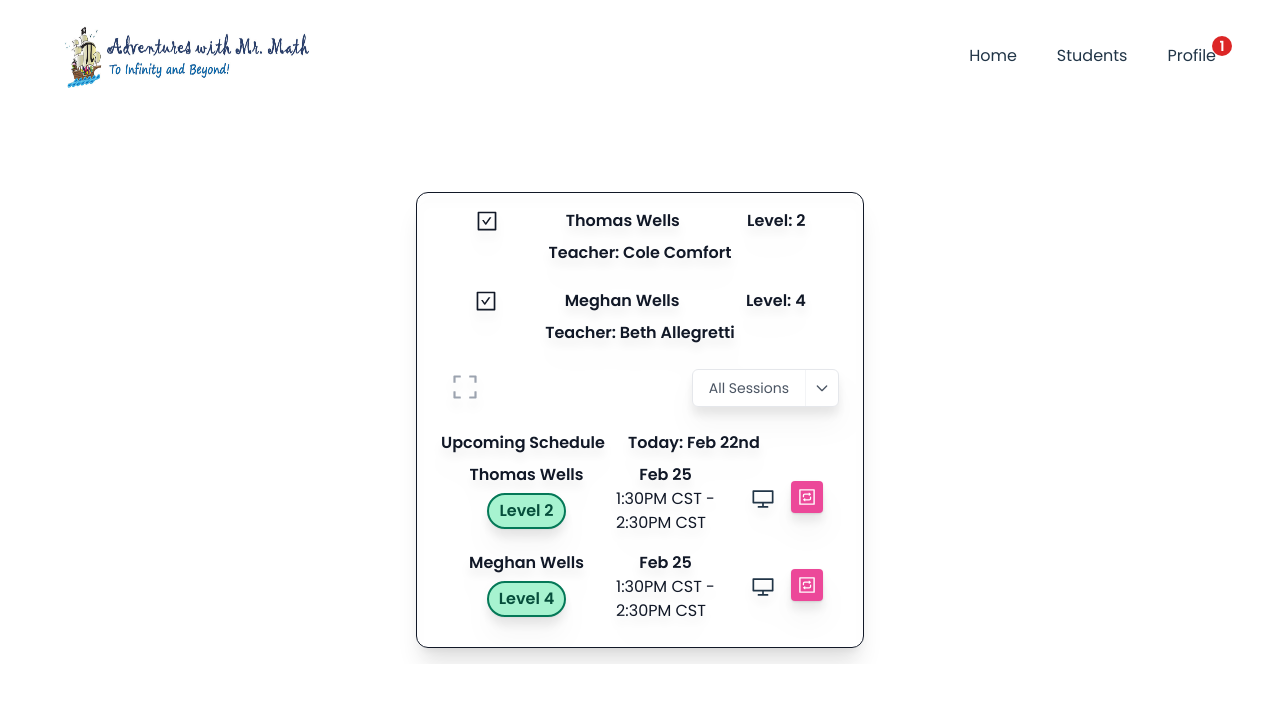
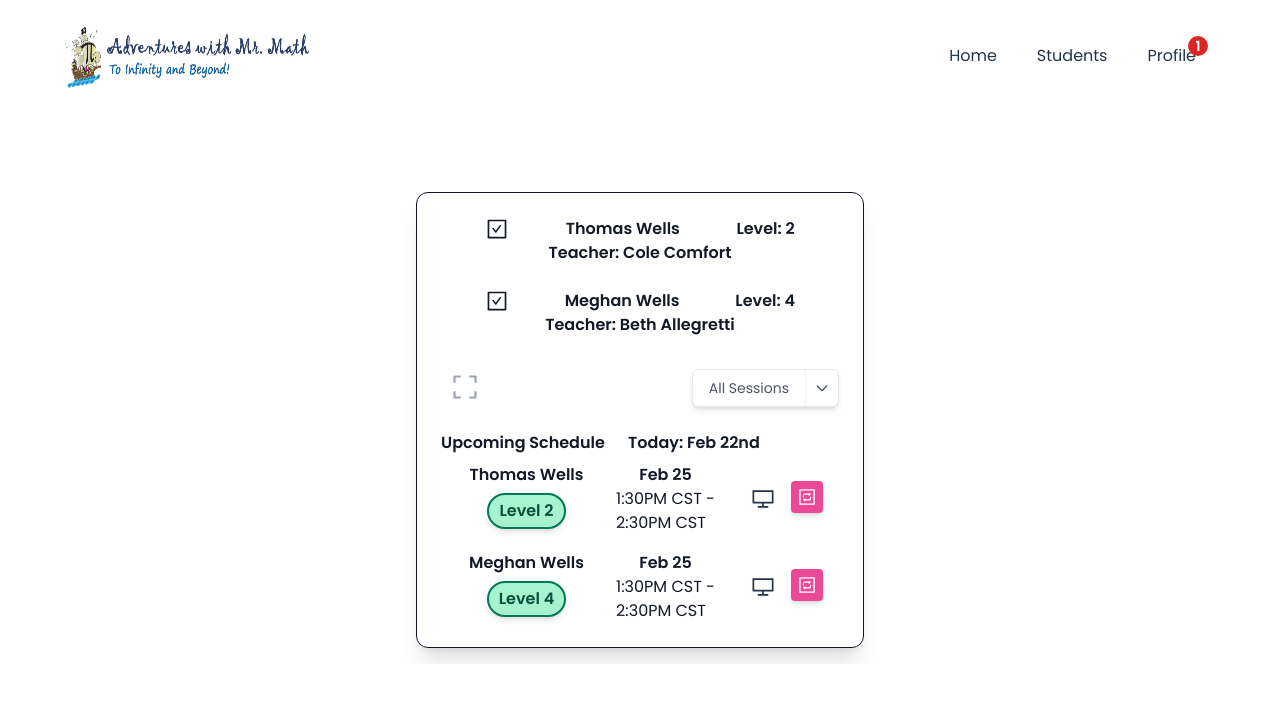
Before and after one commit to dane-dalton/schedule-demo, a React (Vite) app: page / in a window 1280 px wide. Shown: the top 702 px of the page. Built offline with nearby package versions, Linux system fonts and the light colour scheme.

Commit message:
UI/UX updates

```diff
--- a/src/components/DropdownSessionType.jsx
+++ b/src/components/DropdownSessionType.jsx
@@ -13,14 +13,14 @@ function DropdownSessionType({ handleSessionFilter }) {
 
   return (
     <div
-      className="inline-flex bg-white border rounded-md"
+      className="inline-flex bg-white border rounded-md shadow-md"
       onClick={() => { setToggleDropdown(prev => !prev) }}
     >
-      <div
+      <button
         className="px-4 py-2 text-sm text-gray-600 hover:text-gray-700 hover:bg-gray-50 rounded-l-md"
       >
         {dropdownName}
-      </div>
+      </button>
       <div className='relative'>
         <button
           type="button"
--- a/src/components/Navbar.jsx
+++ b/src/components/Navbar.jsx
@@ -23,13 +23,13 @@ function Navbar() {
           <li
             key={nav.id}
             className={classNames(
-              'font-normal text-[16px] cursor-pointer',
+              'font-normal text-[16px] cursor-pointer flex',
               i === navLinks.length - 1 ? 'mr-0' : 'mr-10'
             )}
           >
             <a href={`${nav.id}`}>{nav.title}</a>
             <div className={classNames(
-              messageNotificationLogic(nav) && 'bg-red-600 text-white font-semibold text-sm w-5 h-5 rounded-full absolute top-9 right-12 flex justify-center items-center'
+              messageNotificationLogic(nav) && 'bg-red-600 text-white font-semibold text-sm w-5 h-5 rounded-full relative -top-2 right-2 flex justify-center items-center'
             )}>
               <div>{messageNotificationLogic(nav) && parents[0].messages.length}</div>
             </div>
@@ -45,10 +45,10 @@ function Navbar() {
           className='w-[28px] h-[28px] object-contain'
         />
         <div className={classNames(
-              !toggle && parents[0].messages.length > 0 && 'bg-red-600 text-white font-semibold text-sm w-5 h-5 rounded-full absolute top-8 right-4 flex justify-center items-center'
-            )}>
-              <div>{!toggle && parents[0].messages.length > 0 && parents[0].messages.length}</div>
-            </div>
+          !toggle && parents[0].messages.length > 0 && 'bg-red-600 text-white font-semibold text-sm w-5 h-5 rounded-full relative -top-3 right-2 flex justify-center items-center'
+        )}>
+          <div>{!toggle && parents[0].messages.length > 0 && parents[0].messages.length}</div>
+        </div>
         <div
           className={classNames(
             toggle ? 'flex' : 'hidden',
--- a/src/components/RescheduleModal.jsx
+++ b/src/components/RescheduleModal.jsx
@@ -29,7 +29,7 @@ export default function Modal({ student, session }) {
   return (
     <>
       <button
-        className="bg-pink-500 text-white active:bg-pink-600 font-bold uppercase px-1.5 py-1.5 rounded shadow hover:shadow-lg outline-none focus:outline-none mr-1 mb-1 ease-linear transition-all duration-150"
+        className="bg-pink-500 text-white active:bg-pink-600 font-bold uppercase px-1.5 py-1.5 rounded shadow-md hover:shadow-lg outline-none focus:outline-none mr-1 mb-1 ease-linear transition-all duration-150"
         type="button"
         onClick={() => setShowModal(true)}
       >
--- a/src/components/Schedule.jsx
+++ b/src/components/Schedule.jsx
@@ -49,7 +49,7 @@ function Schedule() {
 
   return (
     <div className='pt-16'>
-      <div className='max-w-md my-4 py-4 px-4 mx-auto sm:px-7 md:px-6 min-h-[384px] border border-gray-900 rounded-xl shadow-xl drop-shadow-xl'>
+      <div className='max-w-md my-4 py-4 px-4 mx-auto sm:px-7 md:px-6 min-h-[384px] border border-gray-900 rounded-xl shadow-xl'>
         <div>
           <ol className='mb-6'>
             {students.map(student => (
@@ -65,19 +65,20 @@ function Schedule() {
               <button
                 type='button'
                 onClick={() => setToggleScheduleView(prev => !prev)}
-                className='-my-1.5 w-12 h-12 rounded-full hover:bg-gray-300 flex justify-center items-center p-1.5 text-gray-400 hover:text-gray-500'
+                className='-my-1.5 w-12 h-12 rounded-full hover:bg-gray-200 flex justify-center items-center p-1.5 text-gray-400 hover:text-gray-500'
               >
                 <span className='sr-only'>Toggle schedule</span>
                 {toggleScheduleView ? (<AiOutlineShrink className='w-7 h-7' aria-hidden='true' />) : (<AiOutlineExpand className='w-7 h-7' aria-hidden='true' />)}
               </button>
+              {toggleScheduleView && (
                 <button
                   type='button'
                   onClick={() => setToggleList(prev => !prev)}
-                className='-my-1.5 w-12 h-12 flex justify-center items-center p-1.5 text-gray-400 hover:text-gray-500 rounded-full hover:bg-gray-300'
+                  className='-my-1.5 w-12 h-12 flex justify-center items-center p-1.5 text-gray-400 hover:text-gray-500 rounded-full hover:bg-gray-200'
                 >
                   <span className='sr-only'>Toggle schedule</span>
-                {toggleScheduleView && (
-                  toggleList ?
+                  {toggleList
+                    ?
                     <Tooltip title="List">
                       <Box>
                         <AiOutlineBars className='w-7 h-7' aria-hidden='true' />
@@ -89,8 +90,10 @@ function Schedule() {
                         <AiOutlineCalendar className='w-7 h-7' aria-hidden='true' />
                       </Box>
                     </Tooltip>
+                  }
+                </button>
               )}
-              </button>
+
             </div>
             <div className='flex'>
               <DropdownSessionType handleSessionFilter={handleSessionFilter} />
--- a/src/components/StudentInfo.jsx
+++ b/src/components/StudentInfo.jsx
@@ -22,7 +22,7 @@ function StudentInfo({ student, session }) {
         session.sessionType == 'class'
           ? 'border-2 border-emerald-700 bg-emerald-200 text-emerald-900 font-semibold'
           : 'border-2 border-pink-700 bg-pink-200 text-pink-900 font-semibold',
-        'py-1 px-2.5 rounded-3xl self-center shadow-sm'
+        'py-1 px-2.5 rounded-3xl self-center shadow-md'
       )}>{session.level}</p>
       <div>
         <p className='text-gray-900'>
--- a/src/components/StudentListAndFilter.jsx
+++ b/src/components/StudentListAndFilter.jsx
@@ -18,19 +18,19 @@ function StudentListAndFilter({ student, handleSelectedStudents }) {
 
   return (
     <li className={classNames(
-      toggleCheckBox ? 'text-gray-900' : 'text-gray-400'
+      toggleCheckBox ? 'text-gray-900' : 'text-gray-400',
+      'hover:border-dashed hover:border-4 hover:border-gray-300 py-2 px-4 rounded-lg mb-2'
     )}>
       <button
-        className='flex-auto w-full flex flex-col justify-center mb-6'
+        className='flex-auto w-full flex flex-col justify-center'
         onClick={() => {
           handleCheckBoxToggle();
           handleSelectedStudents(toggleCheckBox, student);
-        }
-        }
+        }}
       >
-        <section className='flex justify-around items-center w-full mb-2'>
-          {
-            toggleCheckBox ?
+        <section className='flex justify-around items-center w-full'>
+          {toggleCheckBox
+              ?
               <Tooltip title="Hide Student">
                 <Box>
                   <AiOutlineCheckSquare className='h-6 w-6' />
```
Lines whose indentation alone changed are shown as unchanged.
